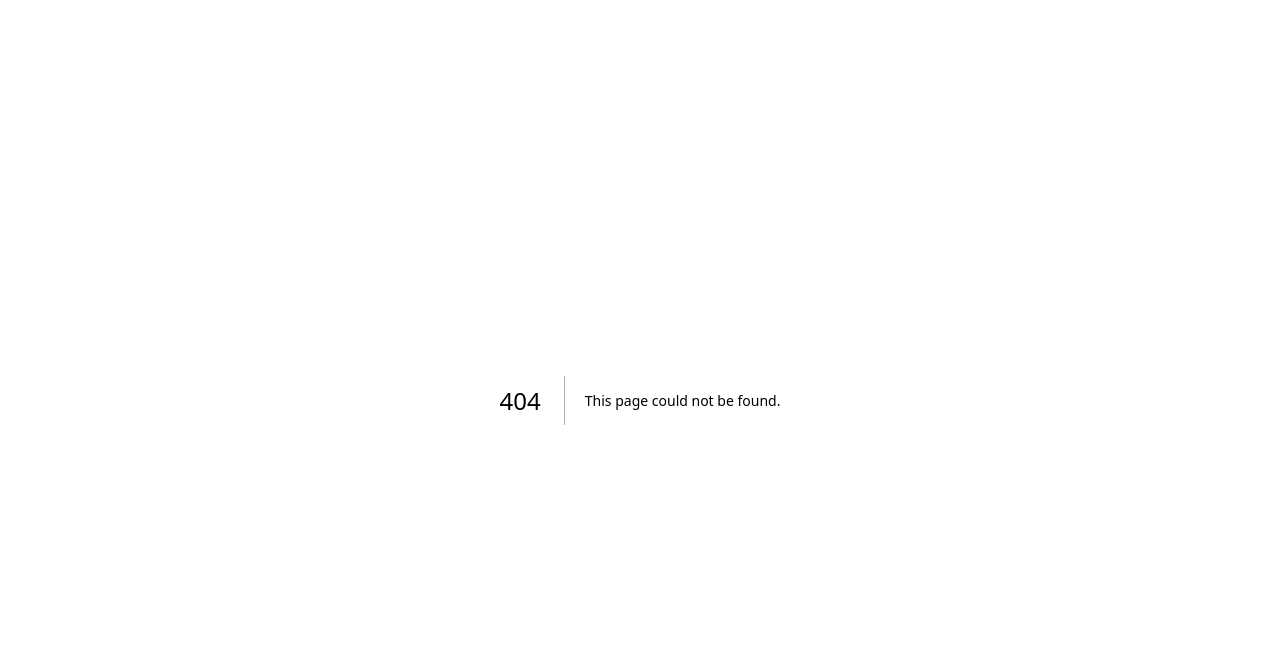
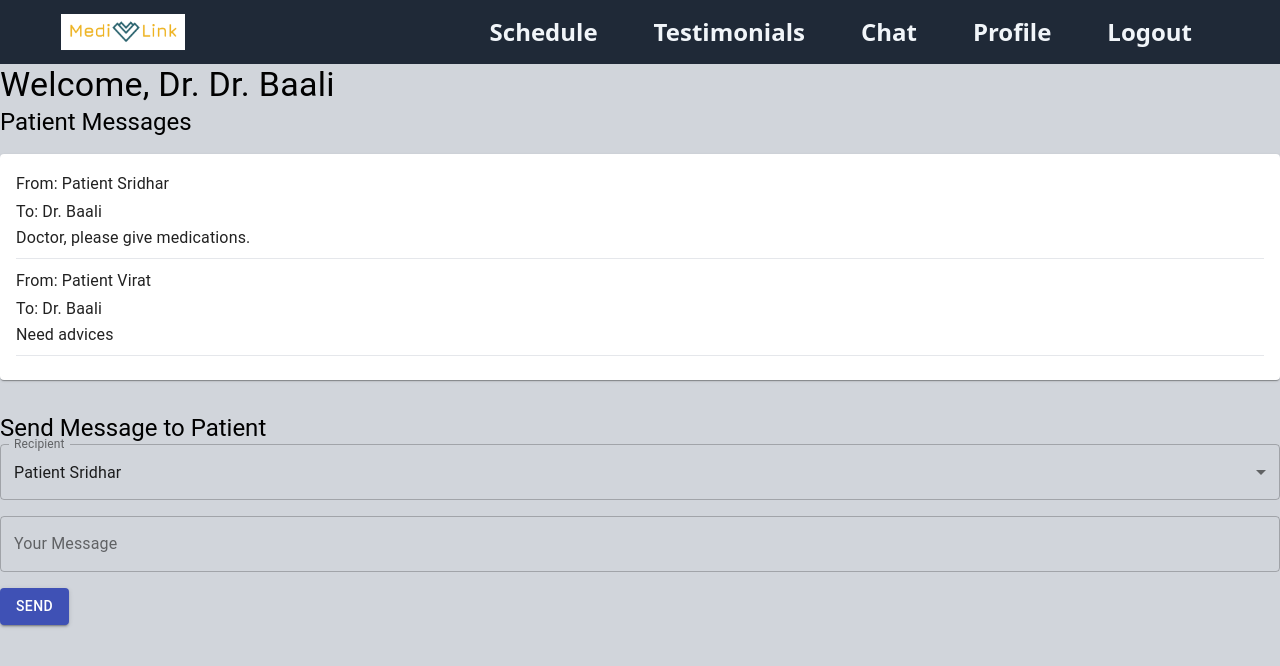
Before and after one commit to pavanpandya/patient-frontend, a Next.js app: page /chatdemo in a window 1280 px wide. Before the commit this address had no page. Shown: the top 666 px of the page. Built offline with nearby package versions, Linux system fonts and the light colour scheme.

Commit message:
Create chatdemo.tsx

```diff
--- /dev/null
+++ b/src/pages/chatdemo.tsx
@@ -0,0 +1,110 @@
+import React, { useState, useEffect } from 'react';
+import { Typography, Paper, TextField, MenuItem, Button } from '@material-ui/core';
+import axios from 'axios';
+import Header1 from '@/components/NavBard';
+
+interface Message {
+  id: number;
+  senderName: string;
+  recipientName: string;
+  message: string;
+}
+
+interface Doctor {
+  id: number;
+  name: string;
+  specialization: string;
+}
+
+const DoctorDashboard: React.FC = () => {
+  const [messages, setMessages] = useState<Message[]>([
+    {
+      id: 1,
+      senderName: 'Patient Sridhar',
+      recipientName: 'Dr. Baali',
+      message: 'Doctor, please give medications.'
+    },
+    {
+      id: 2,
+      senderName: 'Patient Virat',
+      recipientName: 'Dr. Baali',
+      message: 'Need advices'
+    },
+  ]);
+
+  const [doctor] = useState<Doctor>({
+    id: 1,
+    name: 'Dr. Baali',
+    specialization: 'Cardiologist'
+  });
+
+  const [responseMessage, setResponseMessage] = useState('');
+  const [recipient, setRecipient] = useState<string>('');
+
+  useEffect(() => {
+    // Extract unique recipients from messages
+    const uniqueRecipients = Array.from(new Set(messages.map(message => message.senderName)));
+    setRecipient(uniqueRecipients[0]); // Set the first recipient as the default value
+  }, [messages]);
+
+  const handleSendMessage = async (message: string) => {
+    if (message.trim() !== '') {
+      const newMessage: Message = {
+        id: messages.length + 1,
+        senderName: doctor.name,
+        recipientName: recipient,
+        message: message.trim()
+      };
+      setMessages(prevMessages => [...prevMessages, newMessage]);
+      setResponseMessage('');
+    }
+  };
+
+  return (
+    <main>
+      <Header1 />
+      <div>
+        <Typography variant="h4">Welcome, Dr. {doctor.name}</Typography>
+
+
+        <Typography variant="h5">Patient Messages</Typography>
+        <Paper style={{ padding: '1rem', marginTop: '1rem' }}>
+          {messages.map(message => (
+            <div key={message.id}>
+              <Typography variant="subtitle1">From: {message.senderName}</Typography>
+              <Typography variant="subtitle1">To: {message.recipientName}</Typography>
+              <Typography variant="body1">{message.message}</Typography>
+              <hr style={{ margin: '0.5rem 0' }} />
+            </div>
+          ))}
+        </Paper>
+
+        <Typography variant="h5" style={{ marginTop: '2rem' }}>Send Message to Patient</Typography>
+        <TextField
+          label="Recipient"
+          variant="outlined"
+          select
+          fullWidth
+          value={recipient}
+          onChange={(e) => setRecipient(e.target.value as string)}
+          style={{ marginBottom: '1rem' }}
+        >
+          {messages.map(message => (
+            <MenuItem key={message.senderName} value={message.senderName}>{message.senderName}</MenuItem>
+          ))}
+        </TextField>
+        <TextField
+          label="Your Message"
+          variant="outlined"
+          fullWidth
+          value={responseMessage}
+          onChange={(e) => setResponseMessage(e.target.value)}
+          style={{ marginBottom: '1rem' }}
+        />
+        <Button variant="contained" color="primary" onClick={() => handleSendMessage(responseMessage)}>Send</Button>
+      </div>
+    </main>
+  );
+};
+
+export default DoctorDashboard;
```
